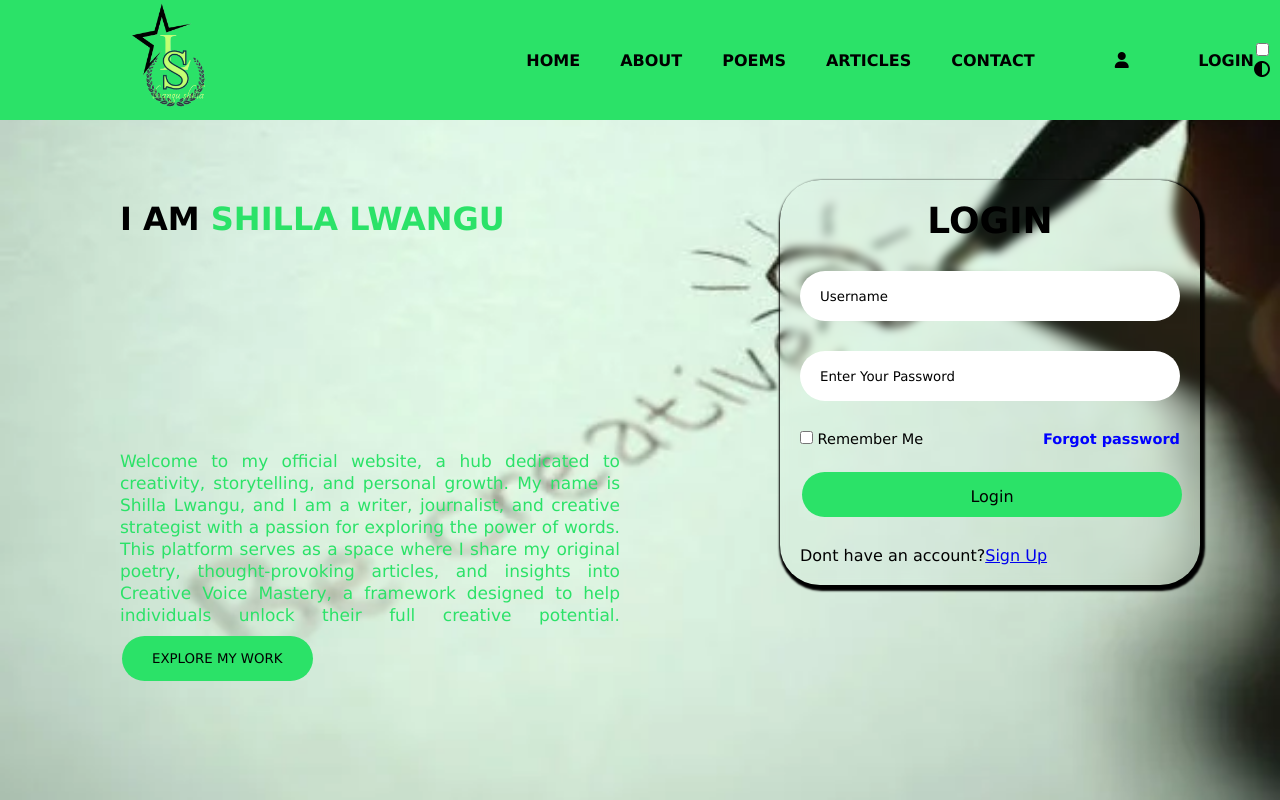
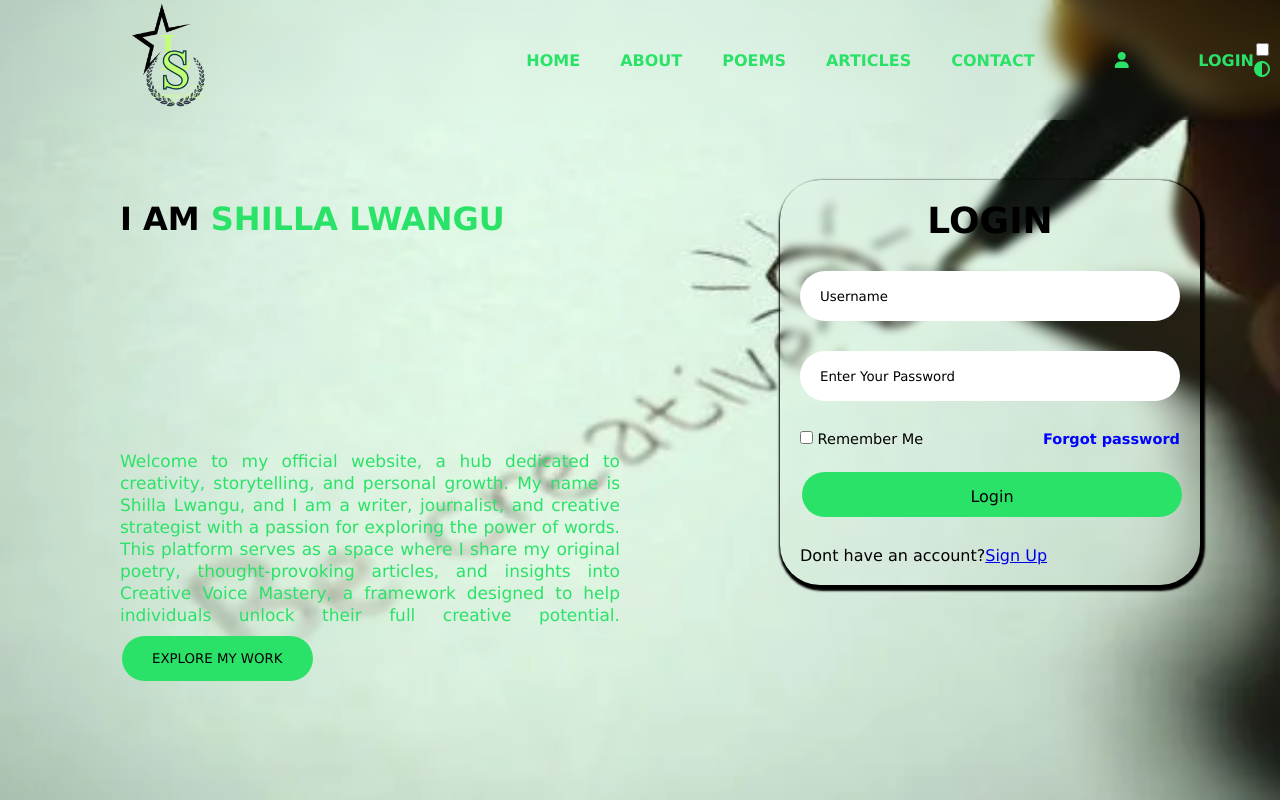
Before and after one commit to markderrck5445/project3, a plain HTML site: page index.html in a window 1280 px wide. Shown: the top 800 px of the page. Drawn offline with Linux system fonts and the light colour scheme.

Commit message:
added a backdrop filter at navbar

```diff
--- a/style.css
+++ b/style.css
@@ -13,8 +13,9 @@
     padding:10px;
     text-align: center;
     position: fixed;
-    background-color: rgb(43, 226, 104);
+    color: rgb(43, 226, 104);
     margin-left: 0px;
+    backdrop-filter: blur(10px);
     top: 0;
     left: 0%;
     z-index:10;
@@ -25,12 +26,12 @@
     display: flex;
     align-items: center;
     justify-content: center;
-    background-color: rgb(43, 226, 104);
+    /* background-color: rgb(43, 226, 104); */
 
 }
 
 #navbar li{
-    background-color: rgb(43, 226, 104);
+    /* background-color: rgb(43, 226, 104); */
     text-decoration: none;
     list-style: none;
     font-weight: bold;
@@ -38,7 +39,7 @@
 
 #navbar li a{
     text-decoration: none;
-    color: black;
+    color: rgb(43, 226, 104);
     list-style: none;
     cursor: pointer;
     padding: 20px;
```
